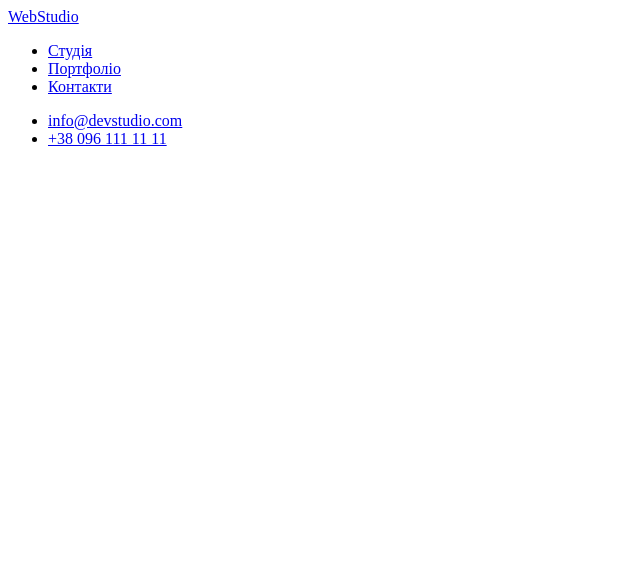
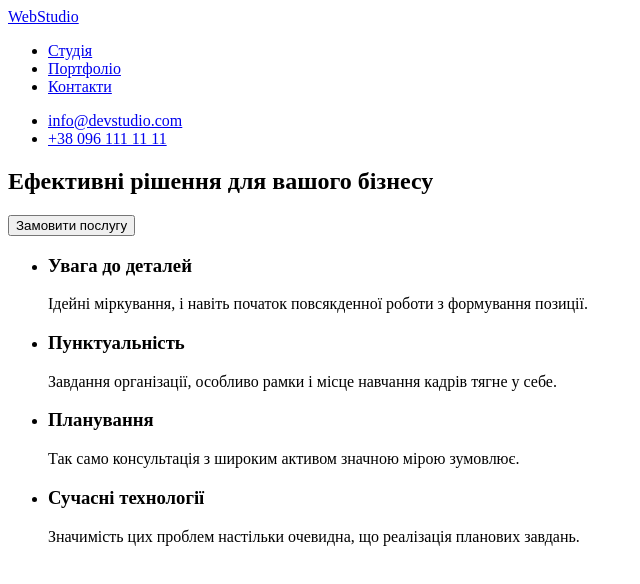
Before and after one commit to dianaforost/goit-markup-hw-01, a plain HTML site: page index.html in a window 1280 px wide. Shown: the whole page, without its empty margins (0-640 px from the left). Drawn offline with Linux system fonts and the light colour scheme.

Commit message:
Created a half of the <main>

```diff
--- a/index.html
+++ b/index.html
@@ -31,5 +31,31 @@
             </ul>
         </nav>
     </header>
+    <main>
+        <section>
+            <h1>Ефективні рішення для вашого бізнесу</h1>
+            <button type="button">Замовити послугу</button>
+        </section>
+        <section>
+            <ul>
+                <li>
+                    <h3>Увага до деталей</h3>
+                    <p>Ідейні міркування, і навіть початок повсякденної роботи з формування позиції.</p>
+                </li>
+                <li>
+                    <h3>Пунктуальність</h3>
+                    <p>Завдання організації, особливо рамки і місце навчання кадрів тягне у себе.</p>
+                </li>
+                <li>
+                    <h3>Планування</h3>
+                    <p>Так само консультація з широким активом значною мірою зумовлює.</p>
+                </li>
+                <li>
+                    <h3>Сучасні технології</h3>
+                    <p>Значимість цих проблем настільки очевидна, що реалізація планових завдань.</p>
+                </li>
+            </ul>
+        </section>
+    </main>
 </body>
 </html>
```
Also changed, not shown: images/01b0562402f9066520924acac0be8dc7.jpg (added), images/7ff905b2d5f56aa0d2b29aa48e997cd8.jpg (added), images/8ed9ff0c05008e3e7ae5285b05efd211.jpg (added), images/c03fb848ed9dfc89543bbe97156c3661.jpg (added), images/eff34a388bbc6409758a002e5a58c3ca.jpg (added), images/fe209b7db875477ca0f844823574082d.jpg (added), images/ff490664ba91f138b9f708e01d65306a.jpg (added).
